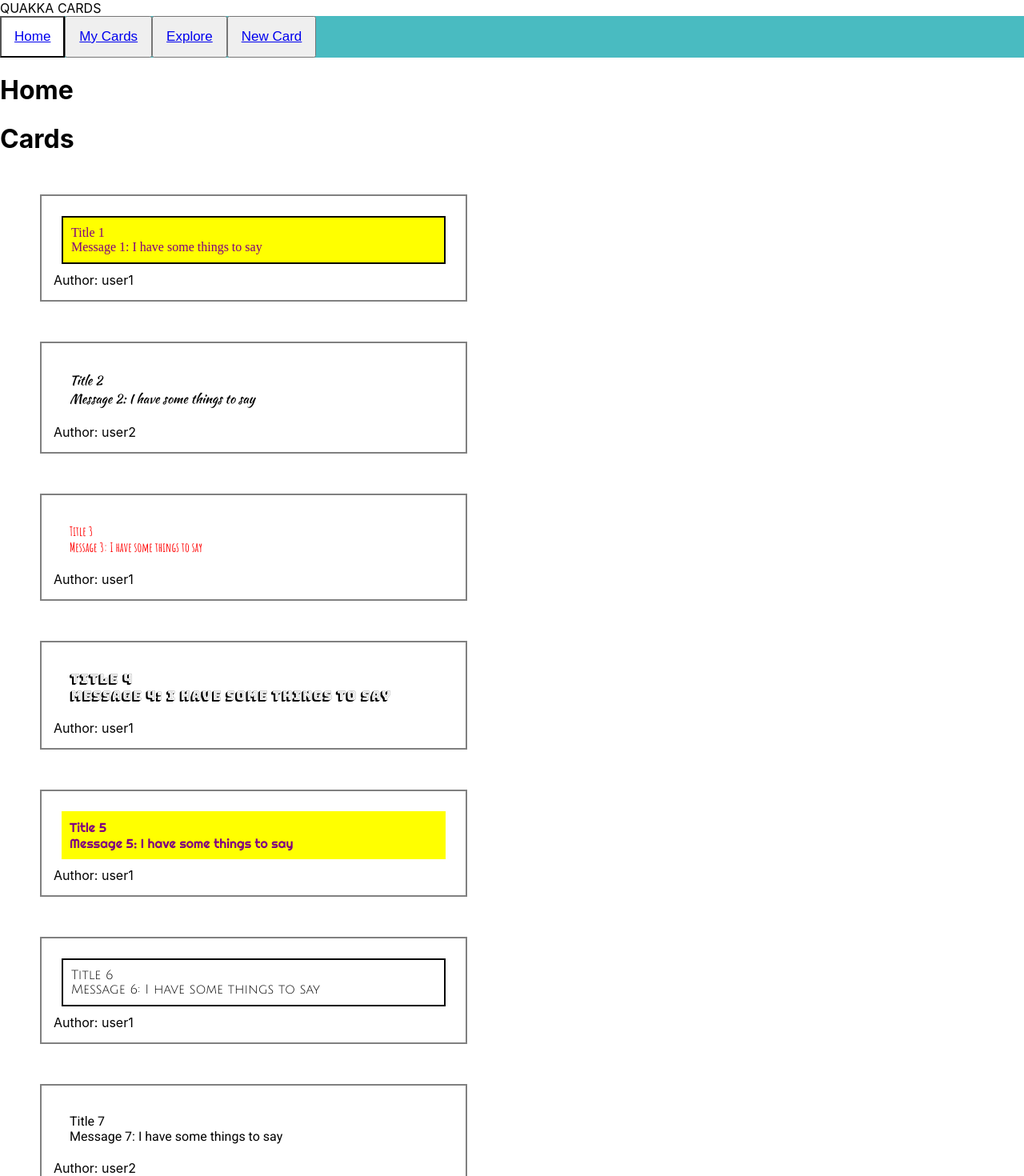
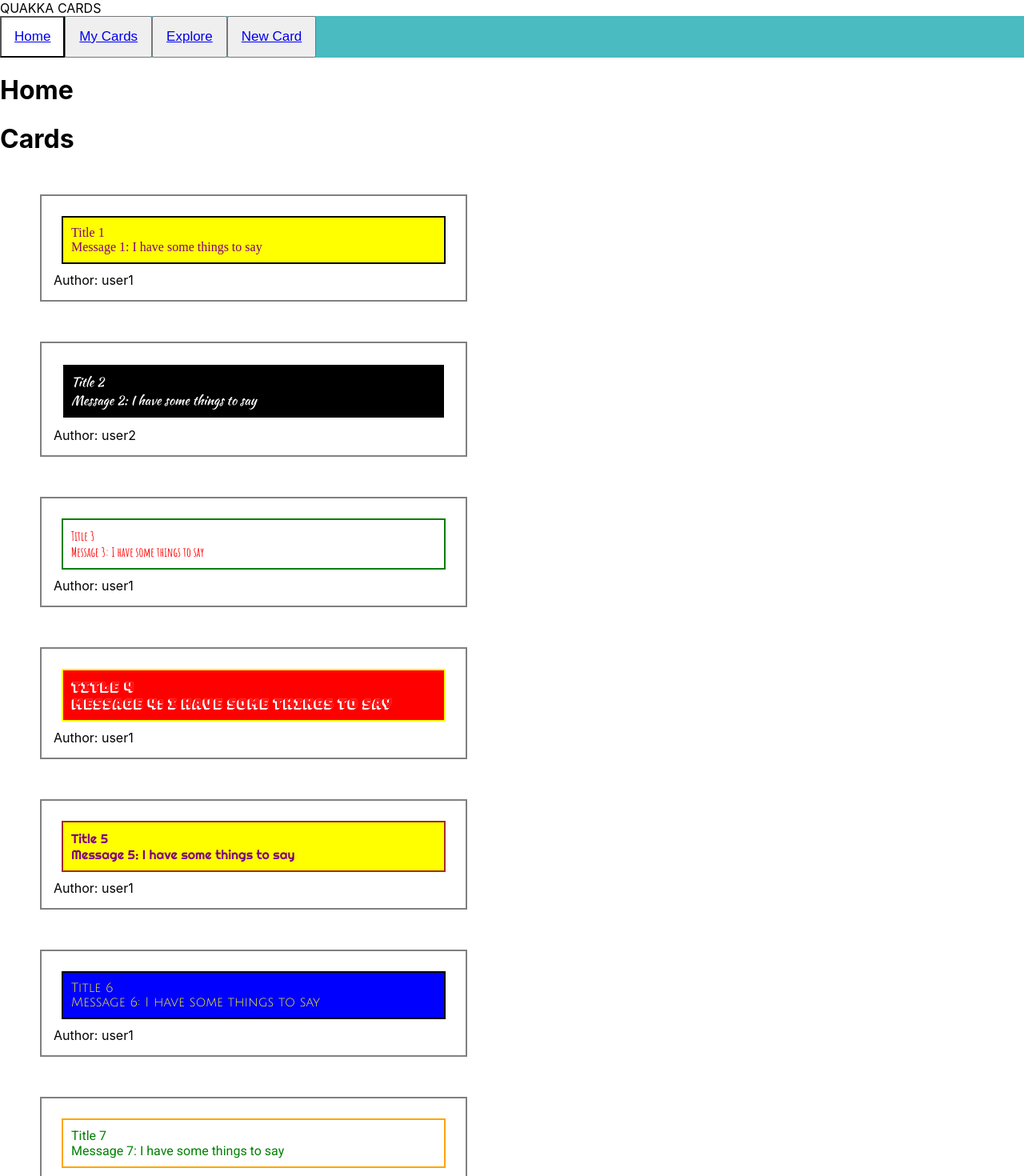
Before and after one commit to Momentum-Team-13/social-e-cards-team-quokka-front-end, a React (Create React App) app: page / in a window 1280 px wide. Shown: the top 1470 px of the page at 80% size. Built offline with nearby package versions, Linux system fonts and the light colour scheme; the HTML template or start-up script is replaced by a standard one; a web font is replaced by a local one.

Commit message:
all color options added to App.css and rendering correctly

```diff
--- a/src/App.css
+++ b/src/App.css
@@ -51,21 +51,107 @@
 }
 
 
-
+/* Font Colors */
+.white {
+  color: white;
+}
 
 .red {
   color:red;
+}
+
+.black{
+  color: black;
+}
+
+.blue {
+  color: blue;
+}
+.green {
+  color:green;
+}
+
+.yellow {
+  color: yellow;
+}
+
+.orange {
+  color: orange;
 }
 
 .purple {
   color: purple;
 }
 
+.brown {
+  color:brown;
+}
+
+
+/* Background Colors */
+.bg-white {
+  background-color: white;
+}
+
+.bg-red {
+  background-color: red;
+}
+
+.bg-black {
+  background-color: black;
+}
+
+.bg-blue {
+  background-color: blue;
+}
+
+.bg-green {
+  background-color: green;
+}
+
 .bg-yellow {
   background-color: yellow;
 }
 
+.bg-orange {
+  background-color: orange;
+}
 
+.bg-purple {
+  background-color: purple;
+}
+
+.bg-brown {
+  background-color: brown;
+}
+
+
+
+/* Border Colors */
 .border-black {
   border: 2px black solid;
 }
+.border-white {
+  border: 2px white solid;
+}
+.border-red {
+  border: 2px red solid;
+}
+.border-blue {
+  border: 2px blue solid;
+}
+.border-green {
+  border: 2px green solid;
+}
+.border-yellow {
+  border: 2px yellow solid;
+}
+.border-orange {
+  border: 2px orange solid;
+}
+.border-purple {
+  border: 2px purple solid;
+}
+.border-brown {
+  border: 2px brown solid;
+}
```
